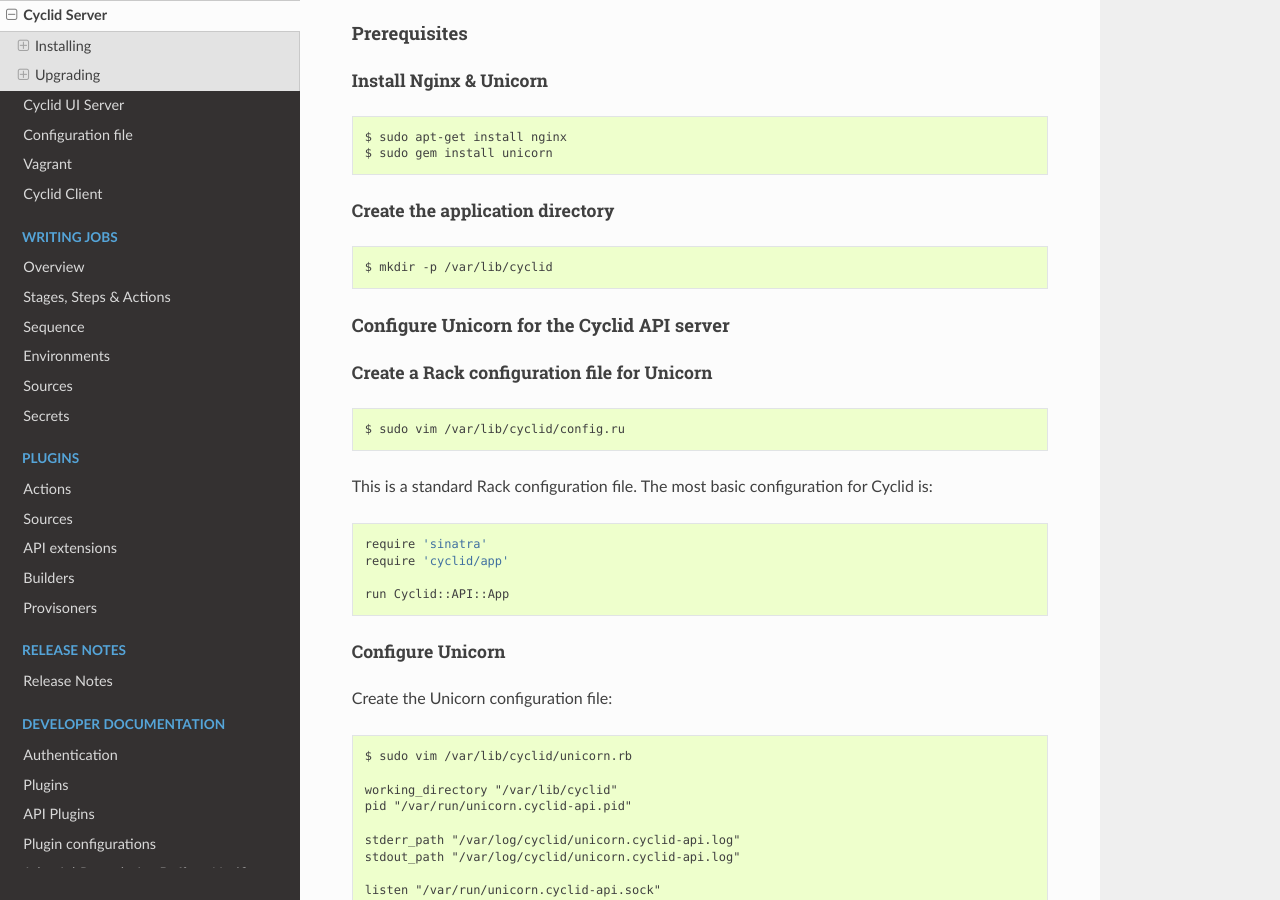
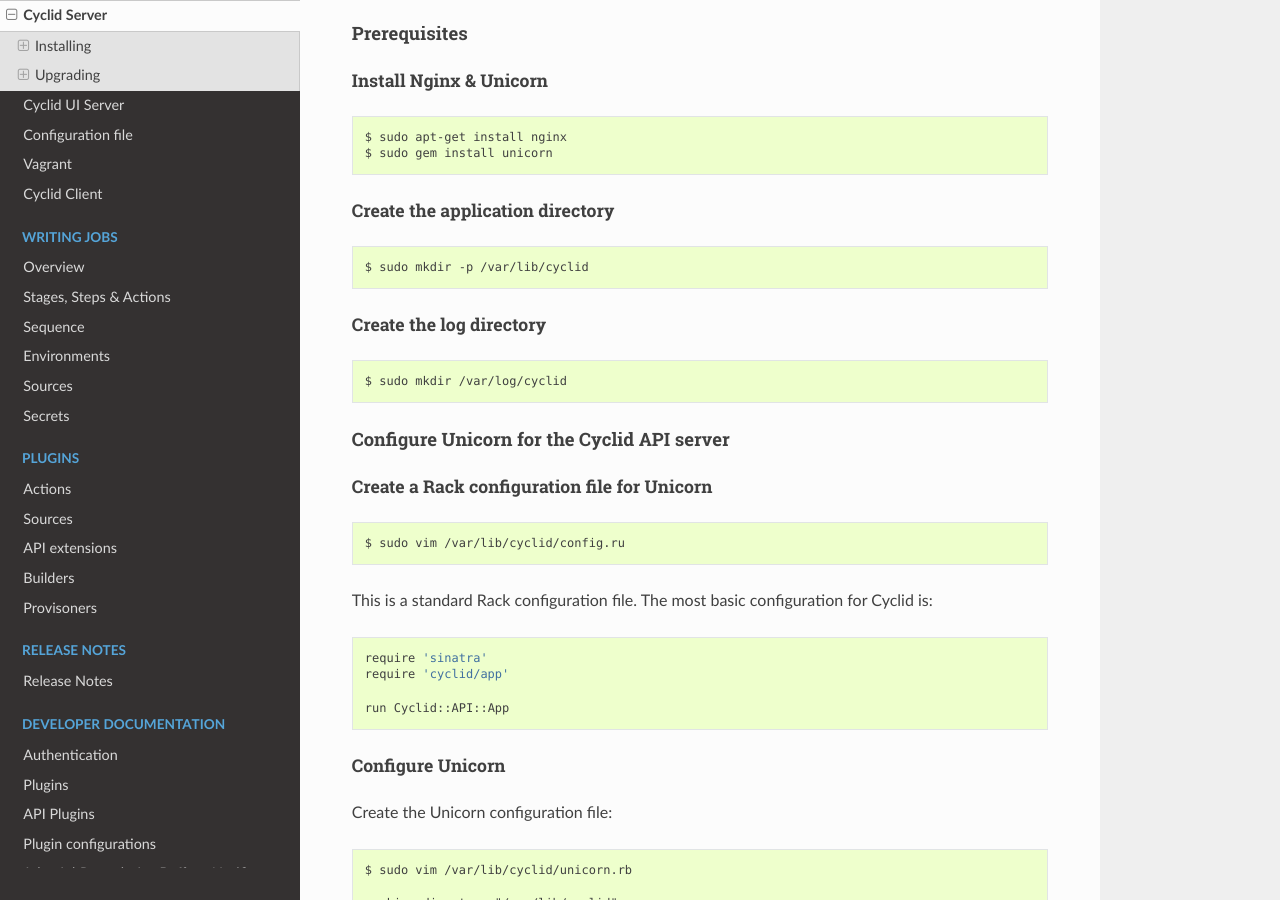
Before and after one commit to Cyclid/Cyclid-docs, a Sphinx documentation site: the page built from docs/server.rst, in a window 1280 px wide and 900 px high, scrolled down 3114 px. Built offline with Sphinx 7.4.7 and the Read the Docs theme 2.0.0, drawn with Linux system fonts in a browser that asks for light colours.

Commit message:
added step to prevent error
added line to create the log file for unicorn and added sudo when creating app dir

```diff
--- a/docs/server.rst
+++ b/docs/server.rst
@@ -183,7 +183,14 @@
 
 ::
 
-    $ mkdir -p /var/lib/cyclid
+    $ sudo mkdir -p /var/lib/cyclid
+
+Create the log directory
+^^^^^^^^^^^^^^^^^^^^^^^^
+
+::
+
+    $ sudo mkdir /var/log/cyclid
 
 Configure Unicorn for the Cyclid API server
 -------------------------------------------
```
